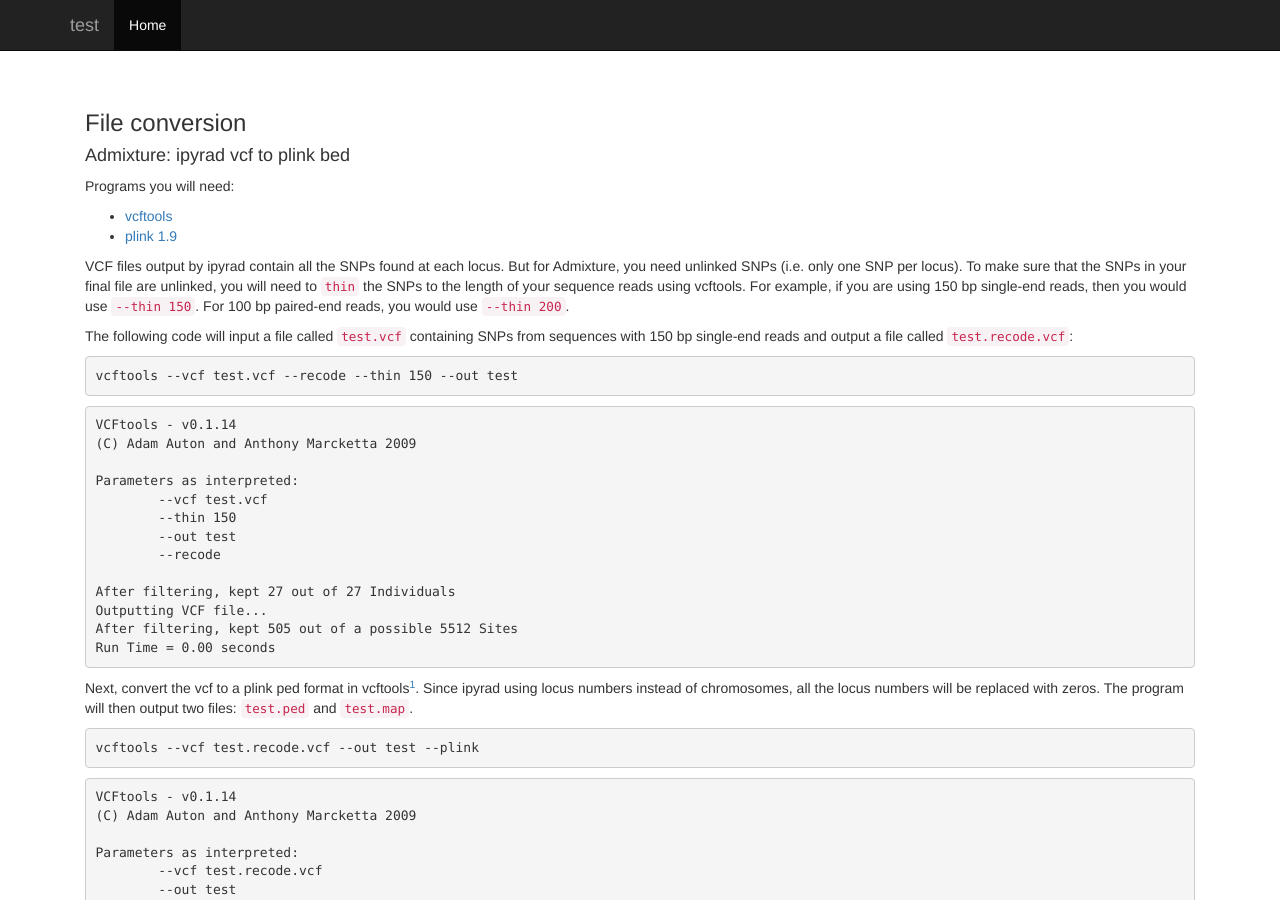
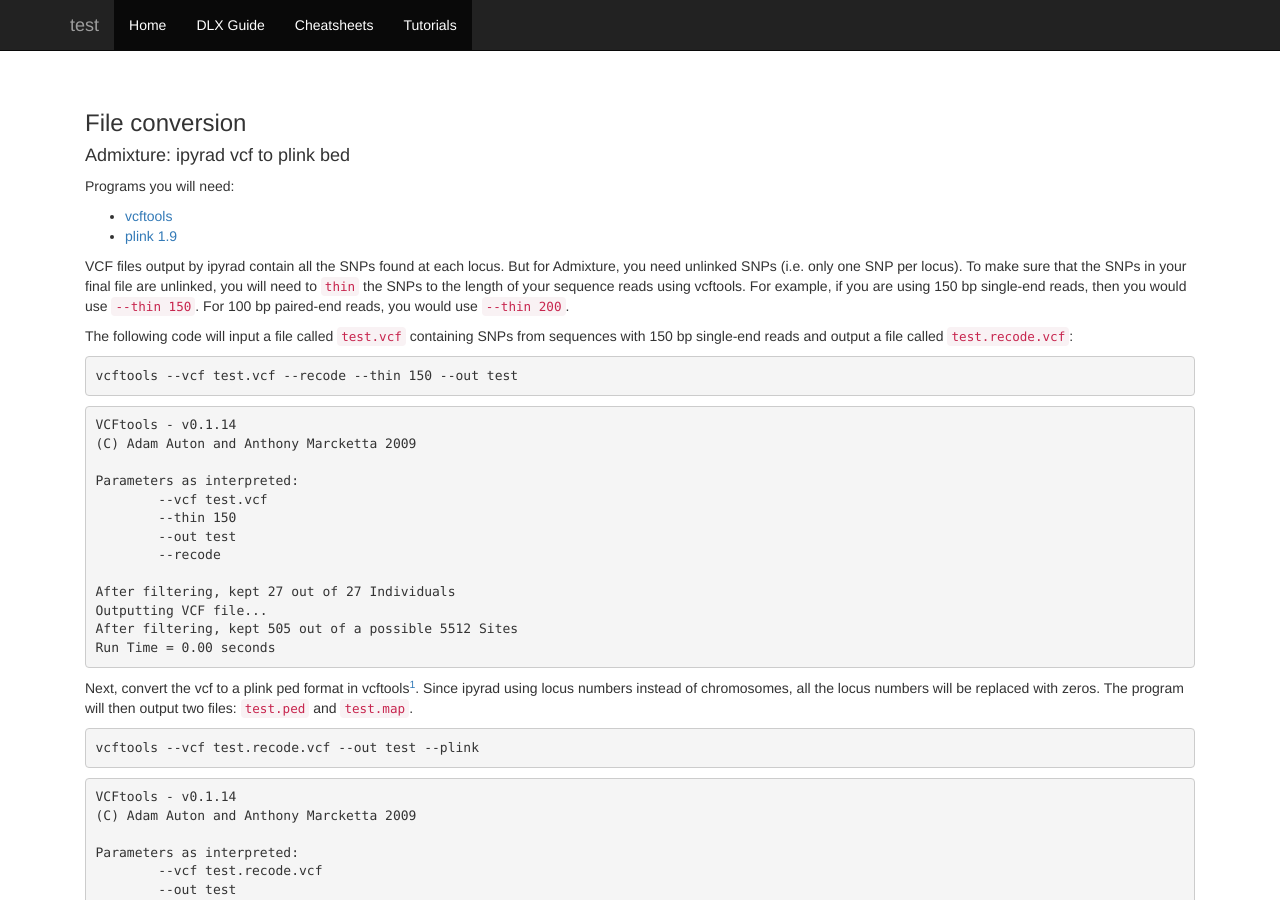
Before and after one commit to karajones/karajones.github.io, a Jekyll site: the page built from file_conversion.md, in a window 1280 px wide and 900 px high. Built offline with Jekyll 4.4.1, drawn with Linux system fonts in a browser that asks for light colours; nearby versions of some CDN libraries; our own code applies the rules of GitHub Pages for plain Markdown files.

Commit message:
Update default.html

```diff
--- a/_layouts/default.html
+++ b/_layouts/default.html
@@ -24,6 +24,9 @@
         <div id="navbar" class="collapse navbar-collapse">
           <ul class="nav navbar-nav">
             <li class="active"><a href="https://karajones.github.io">Home</a></li>
+            <li class="active"><a href="https://karajones.github.io">DLX Guide</a></li>
+            <li class="active"><a href="https://karajones.github.io">Cheatsheets</a></li>
+             <li class="active"><a href="https://karajones.github.io">Tutorials</a></li>
           </ul>
         </div><!--/.nav-collapse -->
       </div>
```
